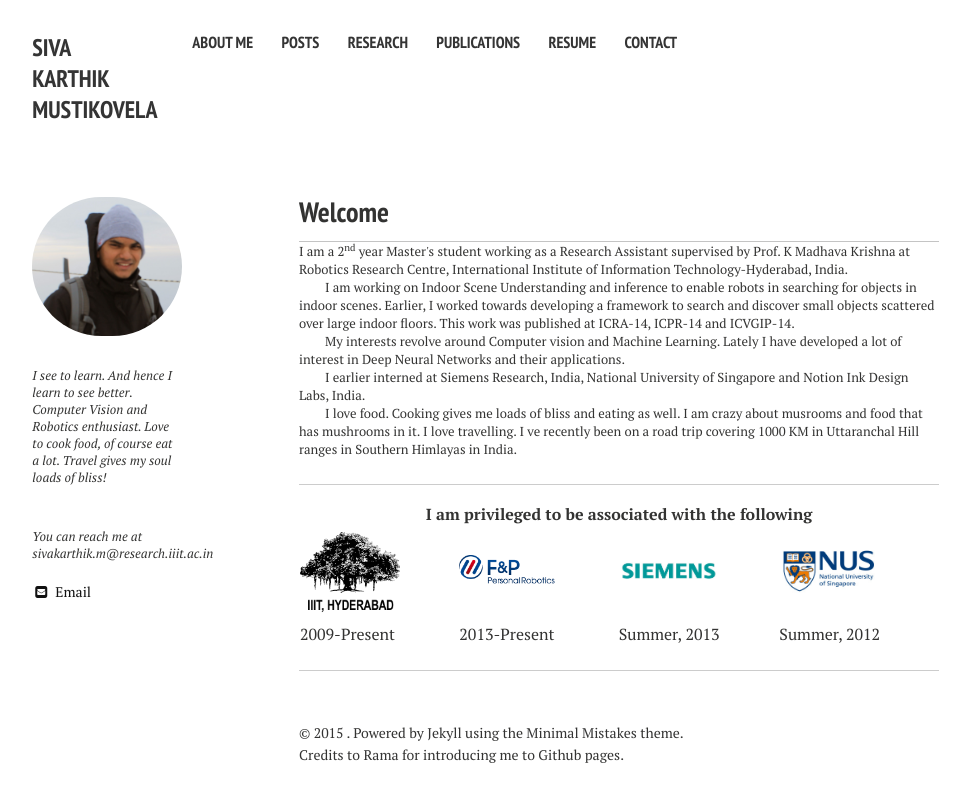
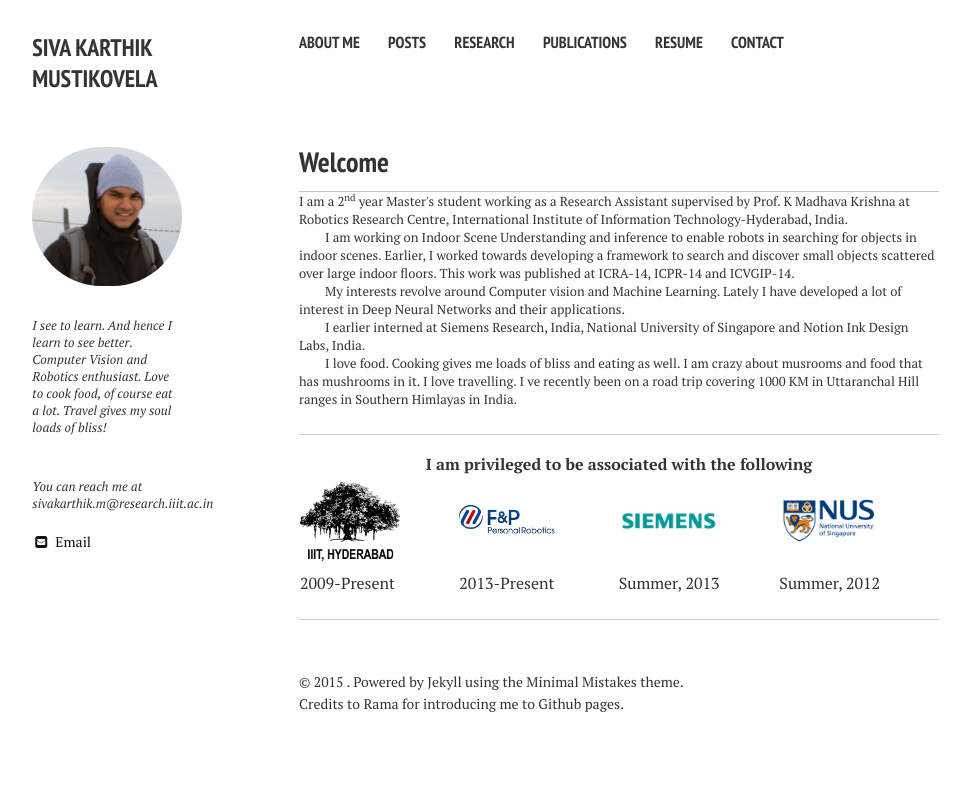
Before and after one commit to sivakm/sivakm.github.io, a Jekyll site: the page built from index.md, in a window 1280 px wide. Shown: the top 802 px of the page, without its empty margins (21-986 px from the left). Built offline with Jekyll 4.4.1, drawn with Linux system fonts in a browser that asks for light colours; nearby versions of some CDN libraries.

Commit message:
17feb915

```diff
--- a/_sass/page.scss
+++ b/_sass/page.scss
@@ -26,12 +26,12 @@ body {
 	@include grid(12,10);
 	@include prefix(12,1);
 	@include suffix(12,1);
-	margin-bottom: 1em;
+	margin-bottom: 0.2em;
 	float: none;
 	display: block;
 	@include font-rem(24);
 	@media #{$small} {
-		@include grid(12,1);
+		@include grid(12,2);
 		@include prefix(12,0.5);
 		@include suffix(12,0.5);
 		@include font-rem(24);
```
